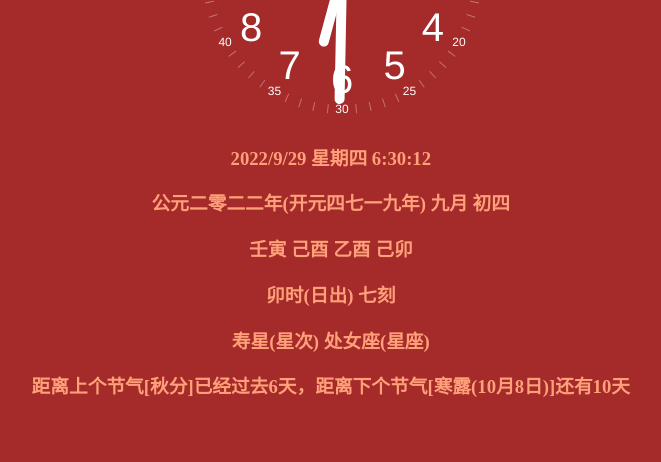
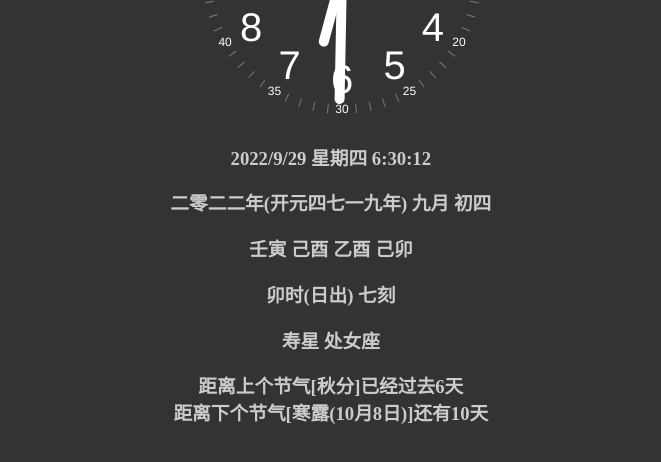
Before and after one commit to iheng-top/currentime, a plain HTML site: page index.html in a window 1280 px wide. Shown: the part 276-738 px from the top of the page, without its empty margins (298-959 px from the left). Drawn offline with Linux system fonts and the light colour scheme.

Commit message:
some edit

```diff
--- /dev/null
+++ b/css/data_tip.css
@@ -0,0 +1,65 @@
+/**
+使用data-tip自定义属性来实现title的效果
+代码来自：https://blog.csdn.net/qq_41499782/article/details/106827037
+作者：twinkle||cll（ 2020-06-18 11:45:04 发布）
+
+使用方法： 使用data-tip=“xxxxxx”，也就是自定义属性来实现样式。 注意： 如果父级或者本身存在overflow:
+hidden的情况下，该样式是不会生效的。原因如下： 因为overflower:hidden,会异常所有超出的部分。
+而伪元素其实本身也是会当做元素来使用，所有伪元素在元素前面或者后面使用任何内容都会隐藏
+*/
+
+[data-tip] {
+    position: relative;
+    display: inline-block;
+}
+
+[data-tip]::before,
+[data-tip]::after {
+    position: absolute;
+    visibility: visible;
+    opacity: 0;
+    z-index: 20200618;
+    pointer-events: none;
+    transition: .2s;
+}
+
+[data-tip]::before {
+    content: '';
+    border: 5px solid transparent;
+    border-top-color: rgba(0, 0, 0, .6);
+    -webkit-transform: translateX(-50%);
+    transform: translateX(-50%);
+    bottom: 100%;
+    left: 50%;
+    margin-bottom: -5px;
+}
+
+[data-tip]::after {
+    content: attr(data-tip);
+    background: rgba(0, 0, 0, .7);
+    font: 12px Microsoft YaHei;
+    color: #fff;
+    padding: 4px 8px;
+    border-radius: 2px;
+    box-shadow: 3px 3px 6px rgba(0, 0, 0, .3);
+    bottom: 100%;
+    width: 100%;
+    white-space: pre-wrap;
+    left: 50%;
+    transform: translateX(-50%);
+    margin-bottom: 5px;
+}
+
+[data-tip]:hover::before,
+[data-tip]:hover::after {
+    visibility: visible;
+    opacity: 1;
+    -webkit-transition-delay: .15s;
+    transition-delay: .15s;
+}
+
+
+[data-tip=""]::before,
+[data-tip=""]::after {
+    display: none !important;
+}
--- a/css/index.css
+++ b/css/index.css
@@ -1,7 +1,7 @@
 body {
     text-align: center;
-    background: brown;
-    color: lightsalmon;
+    background: #333333;
+    color: #cccccc;
 }
 
 .clock-area {
--- a/index.html
+++ b/index.html
@@ -7,8 +7,10 @@
     <link rel="shortcut icon" href="images/Calendar.png">
     <title>当前时间</title>
     <link rel="stylesheet" type="text/css" href="css/index.css">
+    <link rel="stylesheet" type="text/css" href="css/data_tip.css">
 </head>
 <body>
+    <div class="bg-blur"></div>
     <div class="clock-area">
         <div class="fill">
             <div class="reference"></div>
@@ -34,15 +36,15 @@
         </div>
     </div>
     <div class="data-area">
-        <h3 id="solar-date"></h3>
-        <h3 id="lunar-date"></h3>
-        <h3 id="ganzhi-date"></h3>
-        <h3 id="shichen-info"></h3>
+        <h3><span id="solar-date" data-tip="公历"></span></h3>
+        <h3><span id="lunar-date" data-tip="农历"></span></h3>
+        <h3><span id="ganzhi-date" data-tip="干支"></span></h3>
+        <h3><span id="shichen-info" data-tip="时辰"></span></h3>
         <h3>
-            <span id="xingci-info"></span>(星次)
-            <span id="xingzuo-info"></span>(星座)
+            <span id="xingci-info" data-tip="星次"></span>
+            <span id="xingzuo-info" data-tip="星座"></span>
         </h3>
-        <h3 id="jieqi-info"></h3>
+        <h3><span id="jieqi-info" data-tip="节气"></span></h3>
     </div>
     <script type="module" src="js/index.js"></script>
 </body>
--- a/js/calendar/ganzhi.js
+++ b/js/calendar/ganzhi.js
@@ -60,7 +60,7 @@ export class GanZhiDate {
 
 		// 时天干与月天干类似，与日天干有循环对应关系
 		const shi_tiangan = (((R % 10) % 5) * 2 + (Math.floor((hour + 1) / 2))) % 10
-		const shi_dizhi = Math.floor((hour + 1) / 2)
+		const shi_dizhi = (Math.floor((hour + 1) / 2)) % 12
 
 		// 计算多少刻：正点过后加4刻
 		const keshu = (hour % 2 != 0) ? Math.floor(min / 15) + 1 : Math.floor(min / 15) + 1 + 4
--- a/js/calendar/jieqi.js
+++ b/js/calendar/jieqi.js
@@ -65,7 +65,7 @@ export class JieQiInfo {
 			return `今天是[${this.thisJieQi}], 距离下个节气[${this.nextJieQi}(${this.nextJieQiDate.month}月${this.nextJieQiDate.day}日)]还有${this.stillDays}天`
 		}
 		else {
-			return `距离上个节气[${this.thisJieQi}]已经过去${this.continueDays}天，距离下个节气[${this.nextJieQi}(${this.nextJieQiDate.month}月${this.nextJieQiDate.day}日)]还有${this.stillDays}天`
+			return `距离上个节气[${this.thisJieQi}]已经过去${this.continueDays}天<br>距离下个节气[${this.nextJieQi}(${this.nextJieQiDate.month}月${this.nextJieQiDate.day}日)]还有${this.stillDays}天`
 		}
 	}
 }
--- a/js/calendar/lunar.js
+++ b/js/calendar/lunar.js
@@ -126,6 +126,6 @@ export class LunarDate {
 		if (this.isLeap) {
 			han_month = '闰' + han_month
 		}
-		return `公元${han_year}年(开元${han_xy_year}年) ${han_month} ${HAN_RIQI[this.lunarDay - 1]}`
+		return `${han_year}年(开元${han_xy_year}年) ${han_month} ${HAN_RIQI[this.lunarDay - 1]}`
 	}
 }
--- a/js/calendar/solar.js
+++ b/js/calendar/solar.js
@@ -1,7 +1,7 @@
 
 
 export class SolarDate {
-	static HAN_XINGQI = ["星期一", "星期二", "星期三", "星期四", "星期五", "星期六", "星期日"]
+	static HAN_XINGQI = ["星期日", "星期一", "星期二", "星期三", "星期四", "星期五", "星期六"]
 
 	static isSolarLeapYear(year) {
 		return ((year % 4 == 0) && (year % 100 != 0) || (year % 400 == 0))
@@ -19,6 +19,6 @@ export class SolarDate {
 	}
 
 	toString() {
-		return `${this.year}/${this.month}/${this.day} ${SolarDate.HAN_XINGQI[this.week - 1]} ${this.hour}:${this.min < 10 ? '0' : ''}${this.min}:${this.sec < 10 ? '0' : ''}${this.sec}`
+		return `${this.year}/${this.month}/${this.day} ${SolarDate.HAN_XINGQI[this.week]} ${this.hour}:${this.min < 10 ? '0' : ''}${this.min}:${this.sec < 10 ? '0' : ''}${this.sec}`
 	}
 }
--- a/js/index.js
+++ b/js/index.js
@@ -37,10 +37,10 @@ function flush() {
         ganZhiDate = new GanZhiDate(solarDate)
         shiChenNode.innerHTML = `${ganZhiDate.shichen}(${ganZhiDate.shichenAlias}${ganZhiDate.gengshu != '' ? ' · ' + ganZhiDate.gengshu : ''}) ${ganZhiDate.keshu}`
         // 每小时
-        if (solarDate.hour == 0) {
+        if (solarDate.min == 0) {
             ganZhiDateNode.innerHTML = ganZhiDate.toString()
             // 每天
-            if (solarDate.min == 0 && solarDate.sec == 0) {
+            if (solarDate.hour == 0 && solarDate.sec == 0) {
                 lunarDate = new LunarDate(solarDate)
                 jieQiInfo = new JieQiInfo(solarDate)
 
```
Also changed, not shown: 1 other file.
